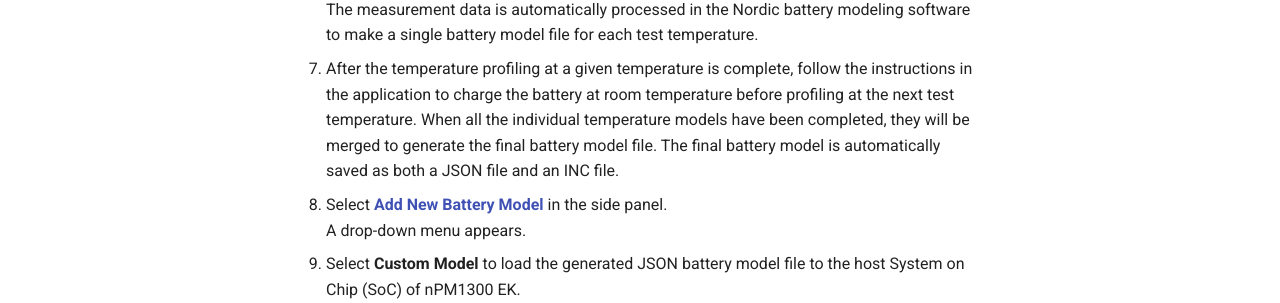
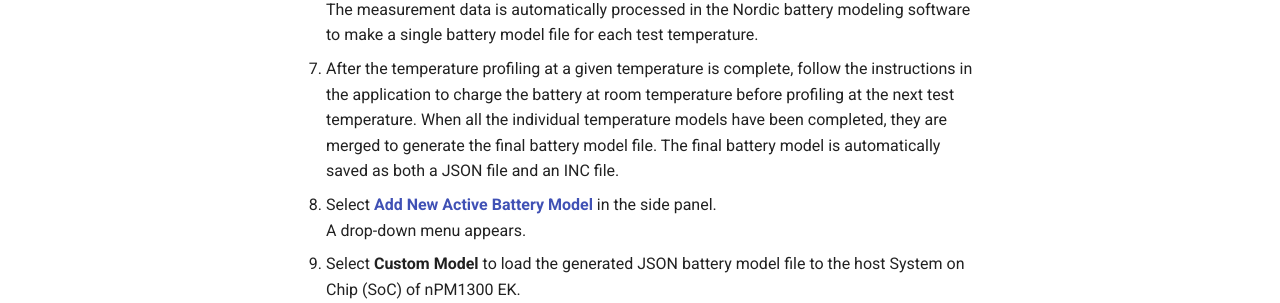
Before and after one commit to NordicSemiconductor/pc-nrfconnect-npm, an MkDocs documentation site: the page built from doc/docs/profiling_battery.md, in a window 1280 px wide and 900 px high, scrolled down 1585 px. Shown: the part 442-745 px from the top of the window. Built offline with MkDocs 1.6.1 and Material for MkDocs 9.7.7, drawn with Linux system fonts in a browser that asks for light colours; some of the changed text lies outside the part shown.

```diff
--- a/doc/docs/profiling_battery.md
+++ b/doc/docs/profiling_battery.md
@@ -25,8 +25,8 @@ Complete the following steps to profile a battery and use the generated battery
 
     The measurement data is automatically processed in the Nordic battery modeling software to make a single battery model file for each test temperature.
 
-1. After the temperature profiling at a given temperature is complete, follow the instructions in the application to charge the battery at room temperature before profiling at the next test temperature. When all the individual temperature models have been completed, they will be merged to generate the final battery model file. The final battery model is automatically saved as both a JSON file and an INC file.
-1. Select [**Add New Battery Model**](./overview.md#npm1300-fuel-gauge) in the side panel.</br>
+1. After the temperature profiling at a given temperature is complete, follow the instructions in the application to charge the battery at room temperature before profiling at the next test temperature. When all the individual temperature models have been completed, they are merged to generate the final battery model file. The final battery model is automatically saved as both a JSON file and an INC file.
+1. Select [**Add New Active Battery Model**](./overview.md#npm1300-fuel-gauge) in the side panel.</br>
    A drop-down menu appears.
 1. Select **Custom Model** to load the generated JSON battery model file to the host System on Chip (SoC) of nPM1300 EK.
 
```
Also changed, not shown: other parts of doc/docs/profiling_battery.md (+1 -1 lines), doc/docs/overview.md (+6 -6 lines).
